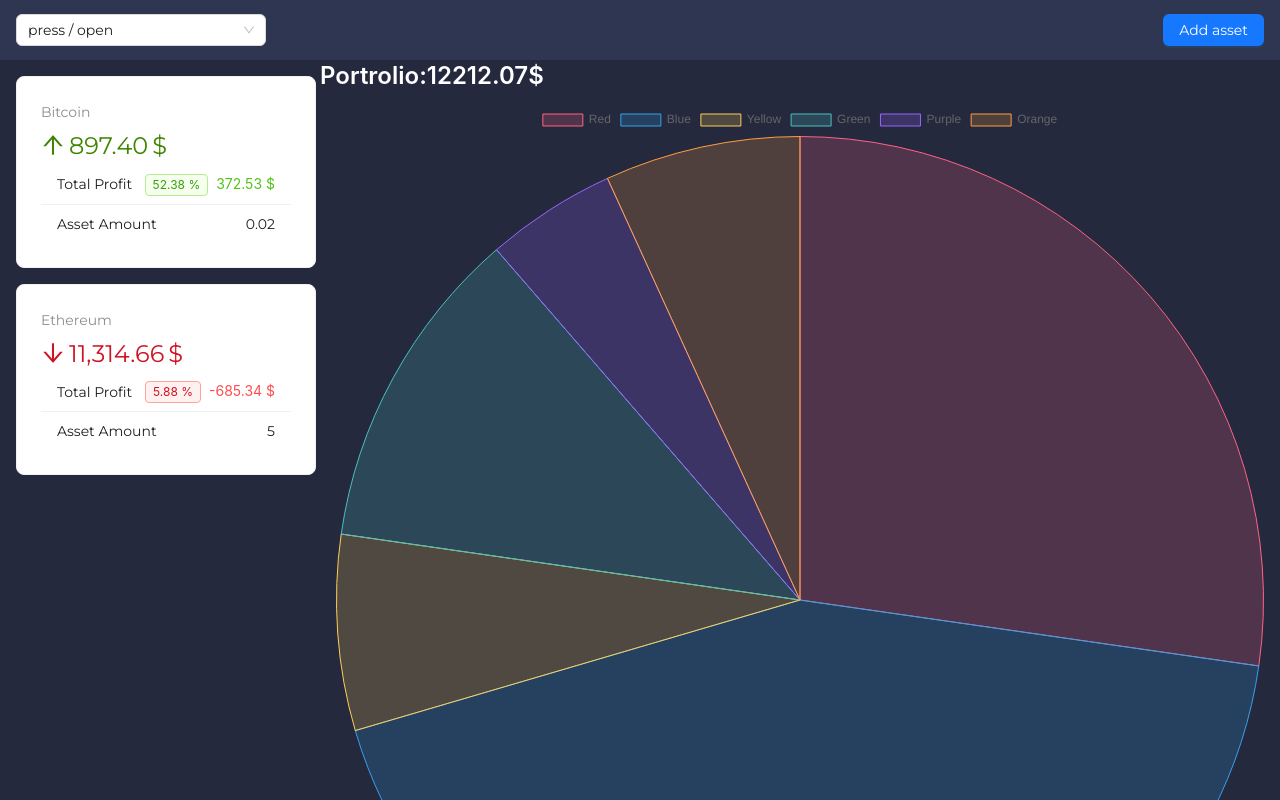
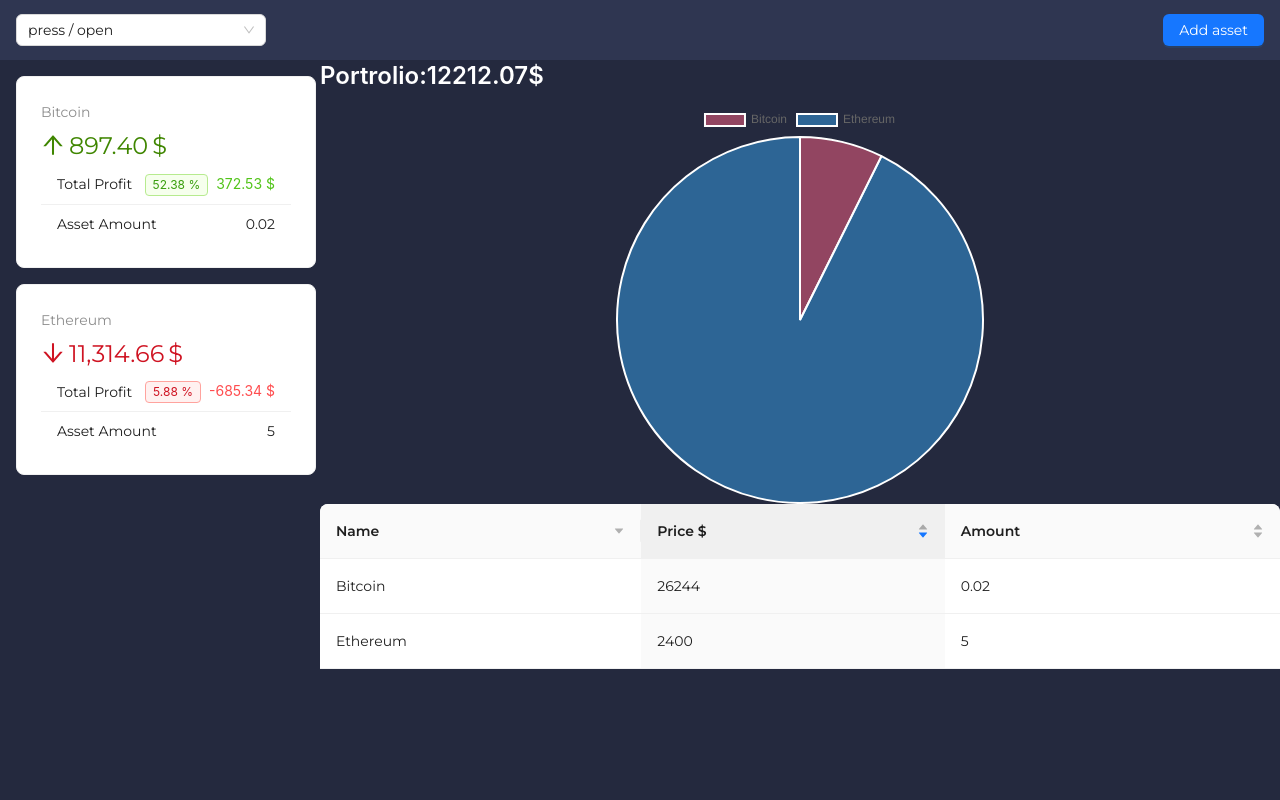
Before and after one commit to AlexeyYakovec/crypto-app, a React (Vite) app: page / in a window 1280 px wide. Shown: the top 800 px of the page. Built offline with nearby package versions, Linux system fonts and the light colour scheme.

Commit message:
Create a chart using the react-chartjs-2 library

```diff
--- a/src/components/AssetsTable.jsx
+++ b/src/components/AssetsTable.jsx
@@ -1,5 +1,40 @@
-import React from "react";
+import React, { useContext } from "react";
+import { Table } from "antd";
+
+import CryptoContext from "../context/crypto-context";
+
+const columns = [
+   {
+      title: "Name",
+      dataIndex: "name",
+      showSorterTooltip: {
+         target: "full-header",
+      },
+      sorter: (a, b) => a.name.length - b.name.length,
+      sortDirections: ["descend"],
+   },
+   {
+      title: "Price $",
+      dataIndex: "price",
+      defaultSortOrder: "descend",
+      sorter: (a, b) => a.price - b.price,
+   },
+   {
+      title: "Amount",
+      dataIndex: "amount",
+      sorter: (a, b) => a.amount - b.amount,
+   },
+];
 
 export default function AssetsTable() {
-   return <div>AssetsTable</div>;
+   const { assets } = useContext(CryptoContext);
+
+   const data = assets.map((asset) => ({
+      key: asset.id,
+      name: asset.name,
+      price: asset.price,
+      amount: asset.amount,
+   }));
+
+   return <Table pagination={false} columns={columns} dataSource={data} />;
 }
--- a/src/components/PortfolioChart.jsx
+++ b/src/components/PortfolioChart.jsx
@@ -1,35 +1,40 @@
-import React from "react";
+import React, { useContext } from "react";
 import { Pie } from "react-chartjs-2";
 ChartJS.register(ArcElement, Tooltip, Legend);
 import { Chart as ChartJS, ArcElement, Tooltip, Legend } from "chart.js";
 
-export const data = {
-   labels: ["Red", "Blue", "Yellow", "Green", "Purple", "Orange"],
-   datasets: [
-      {
-         label: "# of Votes",
-         data: [12, 19, 3, 5, 2, 3],
-         backgroundColor: [
-            "rgba(255, 99, 132, 0.2)",
-            "rgba(54, 162, 235, 0.2)",
-            "rgba(255, 206, 86, 0.2)",
-            "rgba(75, 192, 192, 0.2)",
-            "rgba(153, 102, 255, 0.2)",
-            "rgba(255, 159, 64, 0.2)",
-         ],
-         borderColor: [
-            "rgba(255, 99, 132, 1)",
-            "rgba(54, 162, 235, 1)",
-            "rgba(255, 206, 86, 1)",
-            "rgba(75, 192, 192, 1)",
-            "rgba(153, 102, 255, 1)",
-            "rgba(255, 159, 64, 1)",
-         ],
-         borderWidth: 1,
-      },
-   ],
-};
+import CryptoContext from "../context/crypto-context";
 
 export default function PortfolioChart() {
-   return <Pie data={data} />;
+   const { assets } = useContext(CryptoContext);
+
+   const data = {
+      labels: assets.map((asset) => asset.name),
+      datasets: [
+         {
+            label: "$",
+            data: assets.map((asset) => asset.totalAmount),
+            backgroundColor: [
+               "rgba(255, 99, 132, 0.5)",
+               "rgba(54, 162, 235, 0.5)",
+               "rgba(255, 206, 86, 0.5)",
+               "rgba(75, 192, 192, 0.5)",
+               "rgba(153, 102, 255, 0.5)",
+               "rgba(255, 159, 64, 0.5)",
+            ],
+         },
+      ],
+   };
+   return (
+      <div
+         style={{
+            display: "flex",
+            marginBottm: "1rem",
+            justifyContent: "center",
+            height: "400px",
+         }}
+      >
+         <Pie data={data} />
+      </div>
+   );
 }
--- a/src/context/crypto-context.jsx
+++ b/src/context/crypto-context.jsx
@@ -16,6 +16,7 @@ function mapAssets(assets, result) {
          growPercent: percentDifference(asset.price, coin.price),
          totalAmount: asset.amount * coin.price,
          totalProfit: asset.amount * coin.price - asset.amount * asset.price,
+         name: coin.name,
          ...asset,
       };
    });
```
